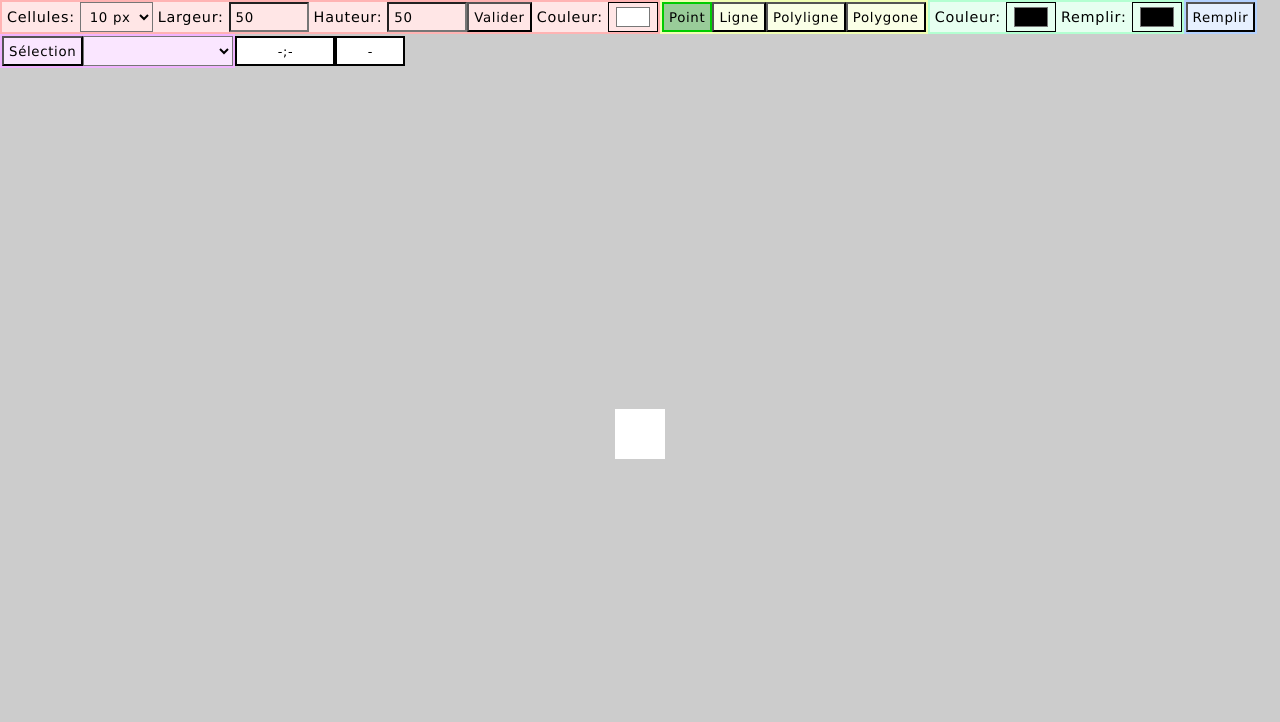
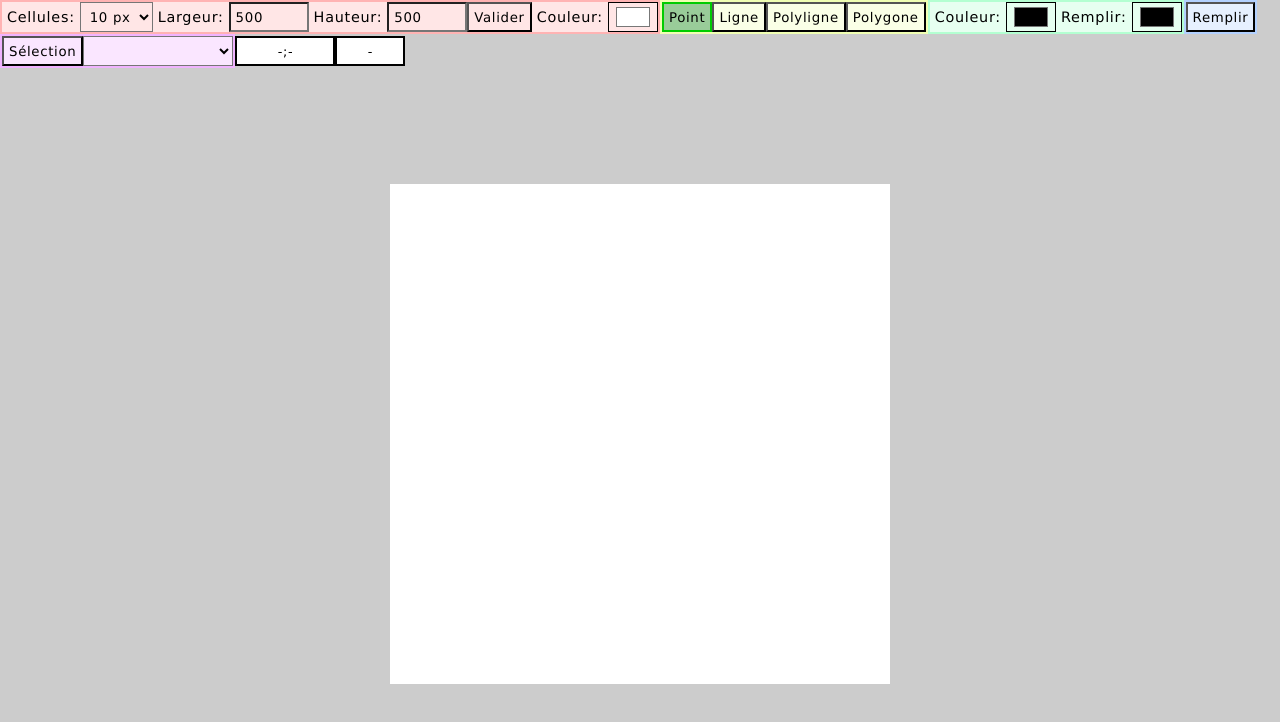
Before and after one commit to viviengajac/entites, a plain HTML site: page index.html in a window 1280 px wide. Drawn offline with Linux system fonts and the light colour scheme.

Commit message:
modif taille canvas default

```diff
--- a/index.html
+++ b/index.html
@@ -29,9 +29,9 @@
                 <option value="25">25 px</option>
             </select>
             <label for="largCan">Largeur:</label>
-            <input type="number" name="largCan" id="largCan" min="1" max="999" value="50">
+            <input type="number" name="largCan" id="largCan" min="1" max="999" value="500">
             <label for="hautCan">Hauteur:</label>
-            <input type="number" name="hautCan" id="hautCan" min="1" max="999" value="50">
+            <input type="number" name="hautCan" id="hautCan" min="1" max="999" value="500">
             <input type="button" onclick="modifier_grille()" value="Valider" id="validCan">
             <label for="clrCan">Couleur:</label>
             <input name="clrCan" type="color" value="#ffffff" id="clrCan"">
```
